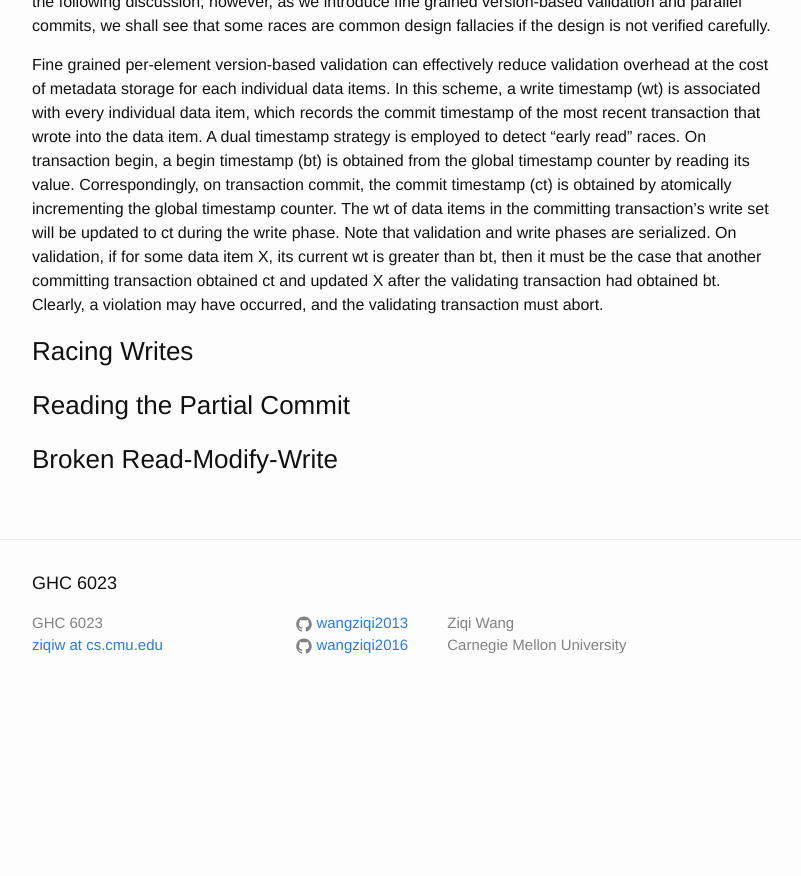
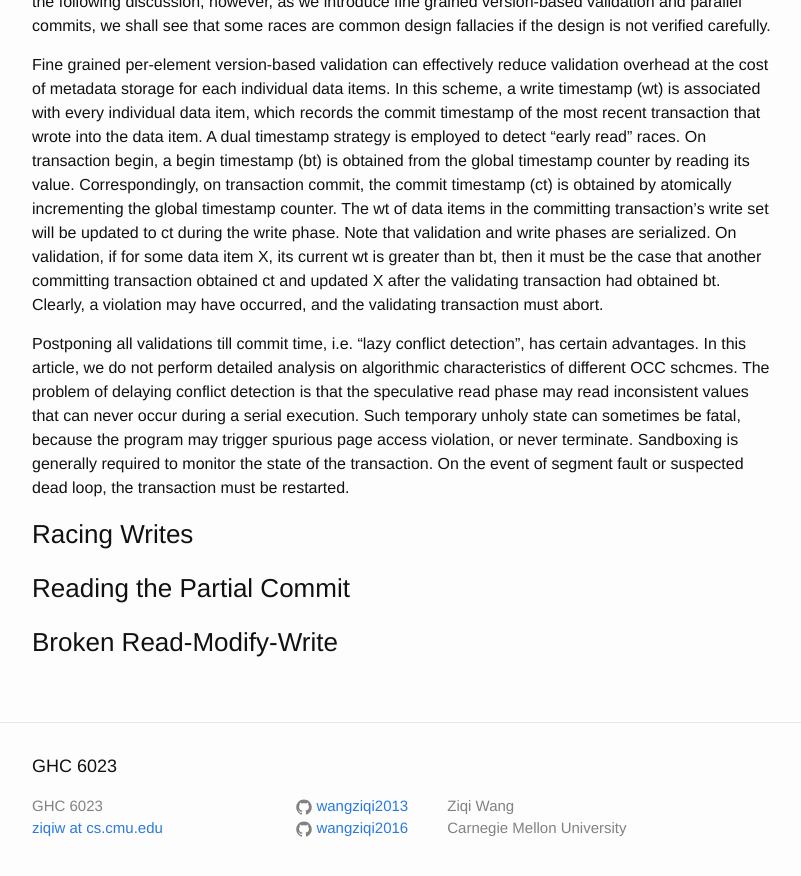
Before and after one commit to wangziqi2013/wangziqi2013.github.io, a Jekyll site: the page built from _posts/2018-03-21-Analyzing-OCC-Anomalies-and-Solutions.markdown, in a window 1280 px wide and 900 px high, scrolled down 1916 px. Shown: the top 876 px of the window, without its empty margins (238-1039 px from the left). Built offline with Jekyll 4.4.1, drawn with Linux system fonts in a browser that asks for light colours; before the commit the page ends 2633 px from its top, so only the background shows below that.

Commit message:
Adding sandboxing

```diff
--- a/_posts/2018-03-21-Analyzing-OCC-Anomalies-and-Solutions.markdown
+++ b/_posts/2018-03-21-Analyzing-OCC-Anomalies-and-Solutions.markdown
@@ -92,6 +92,12 @@ and write phases are serialized. On validation, if for some data item X, its cur
 then it must be the case that another committing transaction obtained ct and updated X after the validating
 transaction had obtained bt. Clearly, a violation may have occurred, and the validating transaction must abort.
 
+Postponing all validations till commit time, i.e. "lazy conflict detection", has certain advantages.
+In this article, we do not perform detailed analysis on algorithmic characteristics of different OCC schcmes.
+The problem of delaying conflict detection is that the speculative read phase may read inconsistent values
+that can never occur during a serial execution. Such temporary unholy state can sometimes be fatal, because the program
+may trigger spurious page access violation, or never terminate. Sandboxing is generally required to monitor the state of the
+transaction. On the event of segment fault or suspected dead loop, the transaction must be restarted.
 
 ### Racing Writes
 
```
